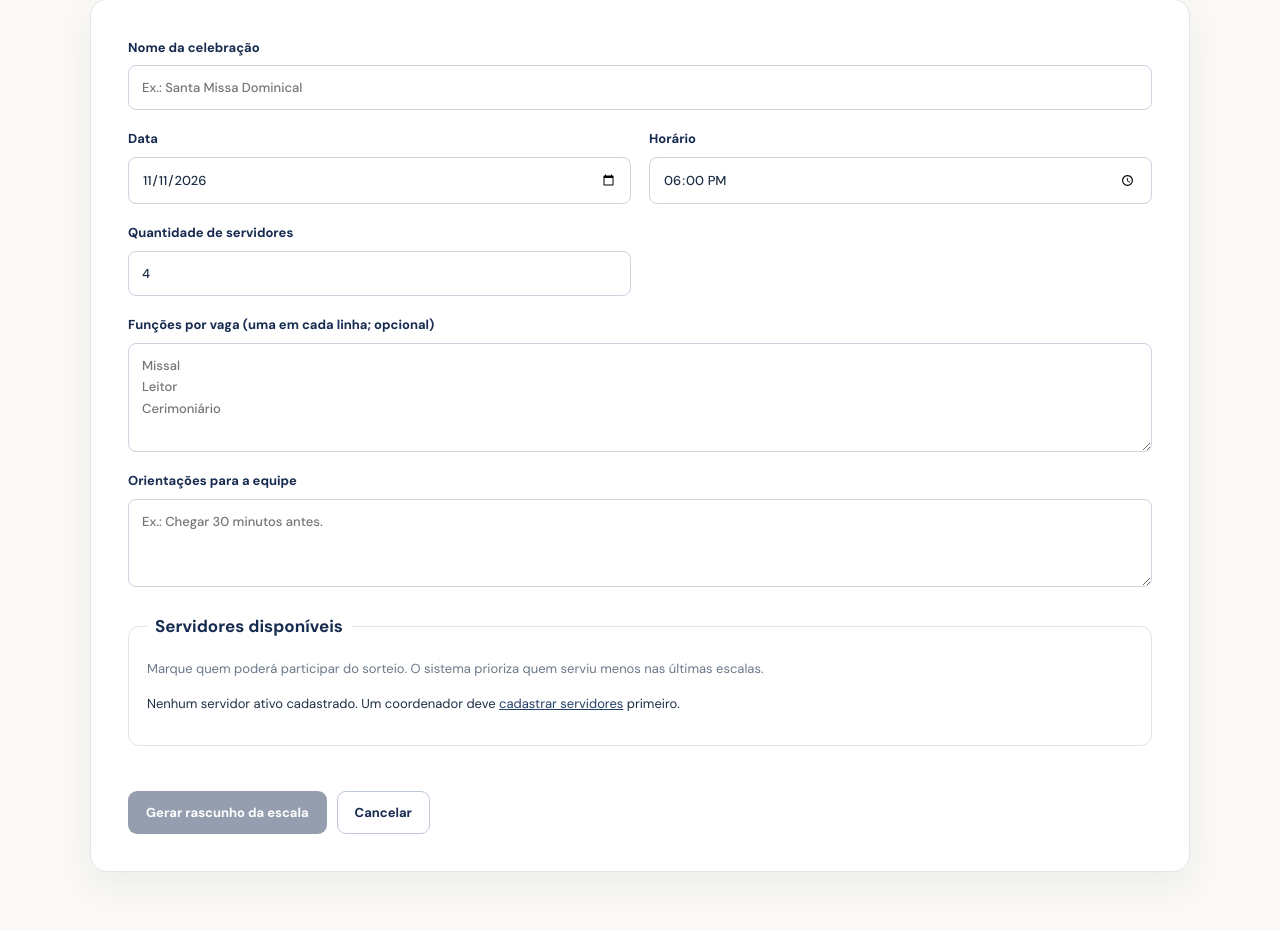
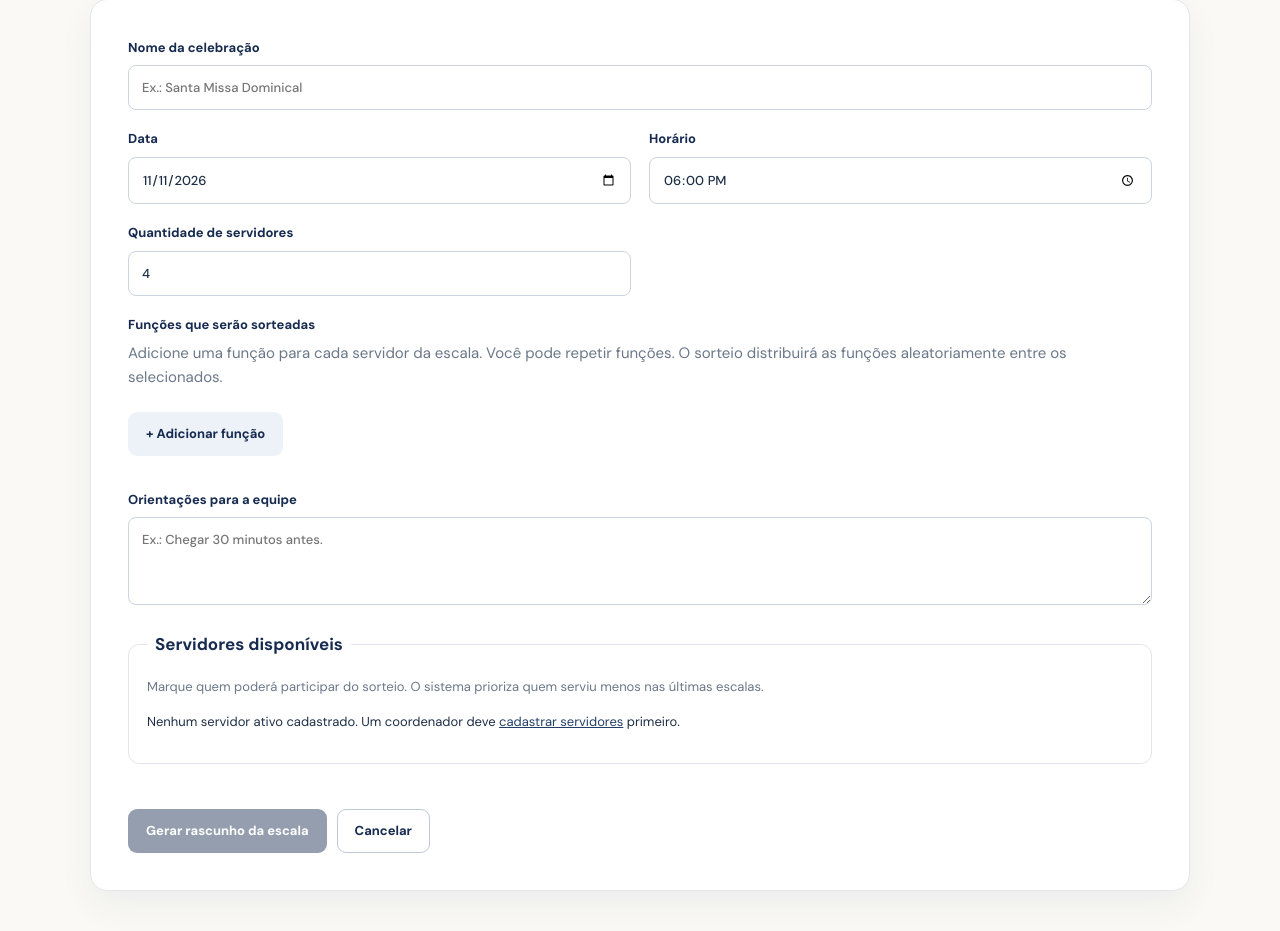
Before and after one commit to nicollas-ar/escala-santa-terezinha, a Flask app: template templates/nova_missa.html in a window 1280 px wide. Shown: the part 333-1264 px from the top of the page. Run offline with Flask 3, Linux system fonts and the light colour scheme; the template is opened without the code that fills it, so the values that code supplies are empty; some libraries are stand-ins or nearby versions; some web fonts are replaced.

Commit message:
Adicionar funções por botão e sortear distribuição das funções

```diff
--- a/templates/nova_missa.html
+++ b/templates/nova_missa.html
@@ -9,7 +9,20 @@
     <label>Data<input name="data" type="date" min="{{ hoje }}" required value="{{ request.form.get('data',hoje) }}"></label>
     <label>Horário<input name="hora" type="time" required value="{{ request.form.get('hora','18:00') }}"></label>
     <label>Quantidade de servidores<input name="quantidade" type="number" min="1" max="30" required value="{{ request.form.get('quantidade','4') }}"></label>
-    <label class="span2">Funções por vaga (uma em cada linha; opcional)<textarea name="funcoes" rows="4" placeholder="Missal&#10;Leitor&#10;Cerimoniário">{{ request.form.get('funcoes','') }}</textarea></label>
+    <div class="span2">
+      <label for="lista-funcoes">Funções que serão sorteadas</label>
+      <p class="texto-suave" style="margin:5px 0 10px">Adicione uma função para cada servidor da escala. Você pode repetir funções. O sorteio distribuirá as funções aleatoriamente entre os selecionados.</p>
+      <div id="lista-funcoes" style="display:grid;gap:10px" aria-live="polite">
+        {% for funcao in request.form.getlist('funcoes') %}
+        <div class="linha-funcao" style="display:flex;gap:8px;align-items:center">
+          <input name="funcoes" type="text" maxlength="45" required placeholder="Ex.: Missal" value="{{ funcao }}" aria-label="Nome da função">
+          <button type="button" class="btn btn-perigo btn-pequeno remover-funcao">Remover</button>
+        </div>
+        {% endfor %}
+      </div>
+      <button id="adicionar-funcao" type="button" class="btn btn-neutro" style="margin-top:12px">+ Adicionar função</button>
+      <p id="contador-funcoes" class="texto-suave" role="status" style="margin-top:8px"></p>
+    </div>
     <label class="span2">Orientações para a equipe<textarea name="recado" rows="3" maxlength="300" placeholder="Ex.: Chegar 30 minutos antes.">{{ request.form.get('recado','') }}</textarea></label>
   </div>
   <fieldset class="grupo-servidores"><legend>Servidores disponíveis</legend>
```
